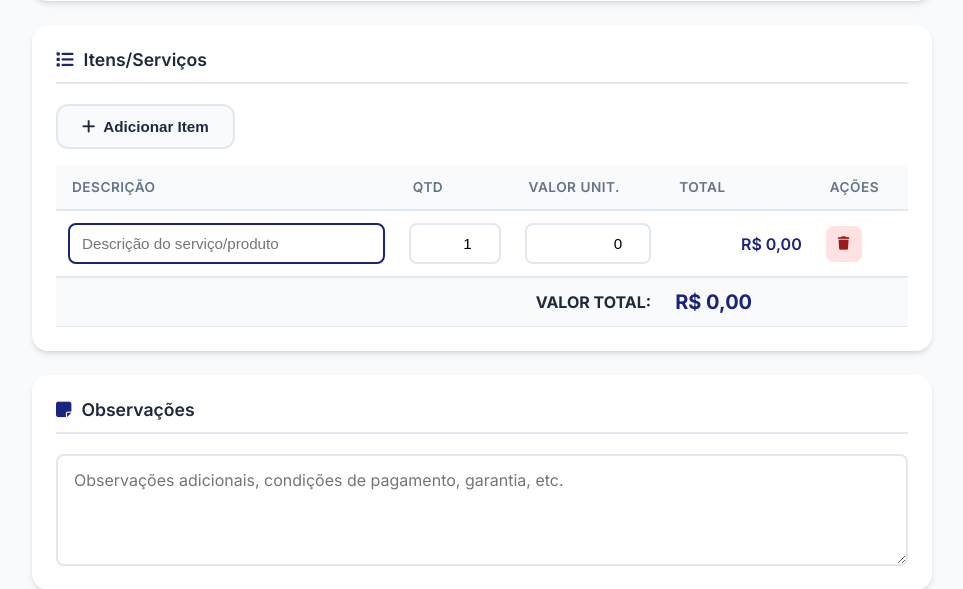
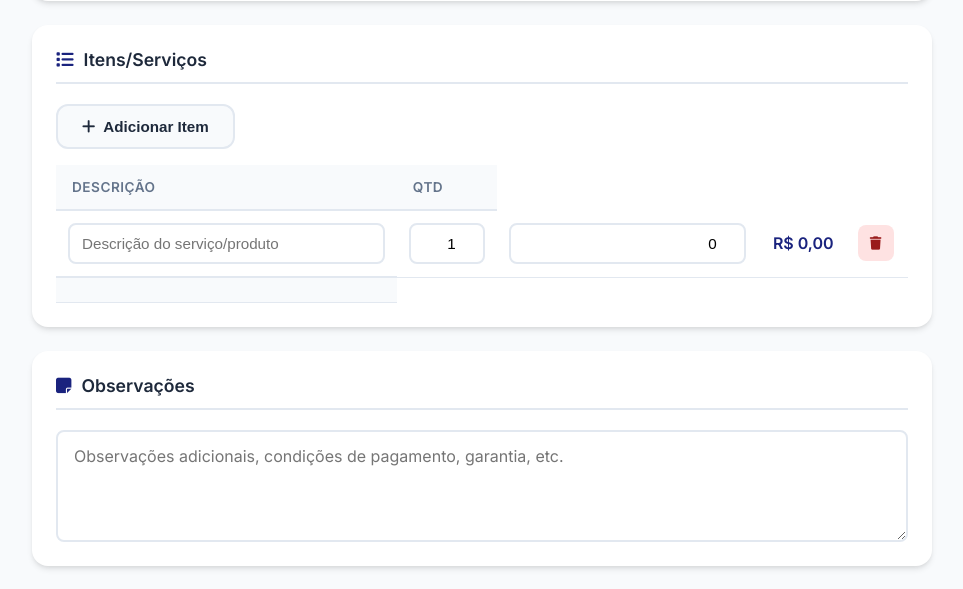
Before and after one commit to TioUserBR/appps, a Flask app: page /ordem/nova in a window 1280 px wide. Shown: the part 621-1210 px from the top of the page, without its empty margins (158-1121 px from the left). Run offline with Flask 3, Linux system fonts and the light colour scheme.

Commit message:
Update ordem_form.html

```diff
--- a/templates/ordem_form.html
+++ b/templates/ordem_form.html
@@ -79,9 +79,6 @@
                         <tr>
                             <th class="th-desc">Descrição</th>
                             <th class="th-qty">Qtd</th>
-                            <th class="th-price">Valor Unit.</th>
-                            <th class="th-total">Total</th>
-                            <th class="th-actions">Ações</th>
                         </tr>
                     </thead>
                     <tbody id="itemsBody">
@@ -89,8 +86,6 @@
                     </tbody>
                     <tfoot>
                         <tr class="total-row">
-                            <td colspan="3" class="total-label">VALOR TOTAL:</td>
-                            <td class="total-value" id="totalGeral">R$ 0,00</td>
                             <td></td>
                         </tr>
                     </tfoot>
@@ -271,4 +266,5 @@
         renderizarItens();
     }
 </script>
+
 {% endblock %}
```
